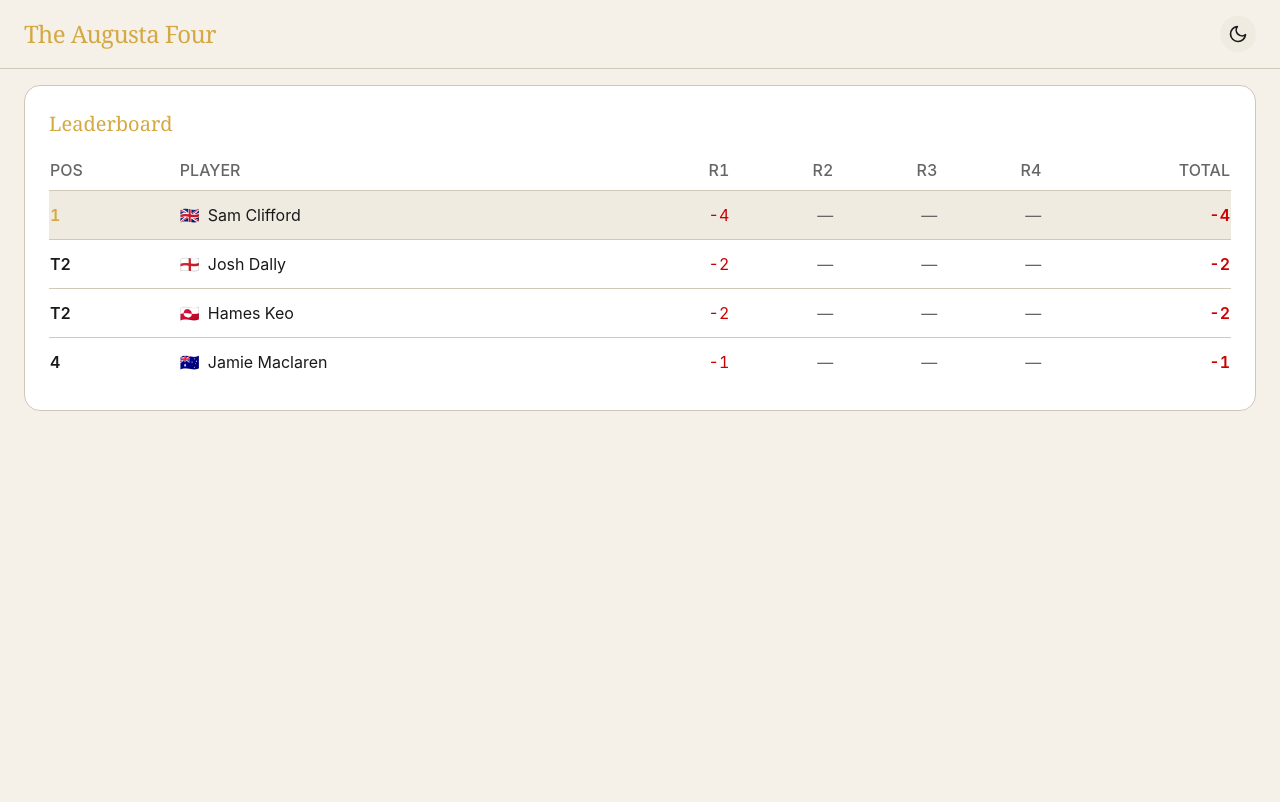
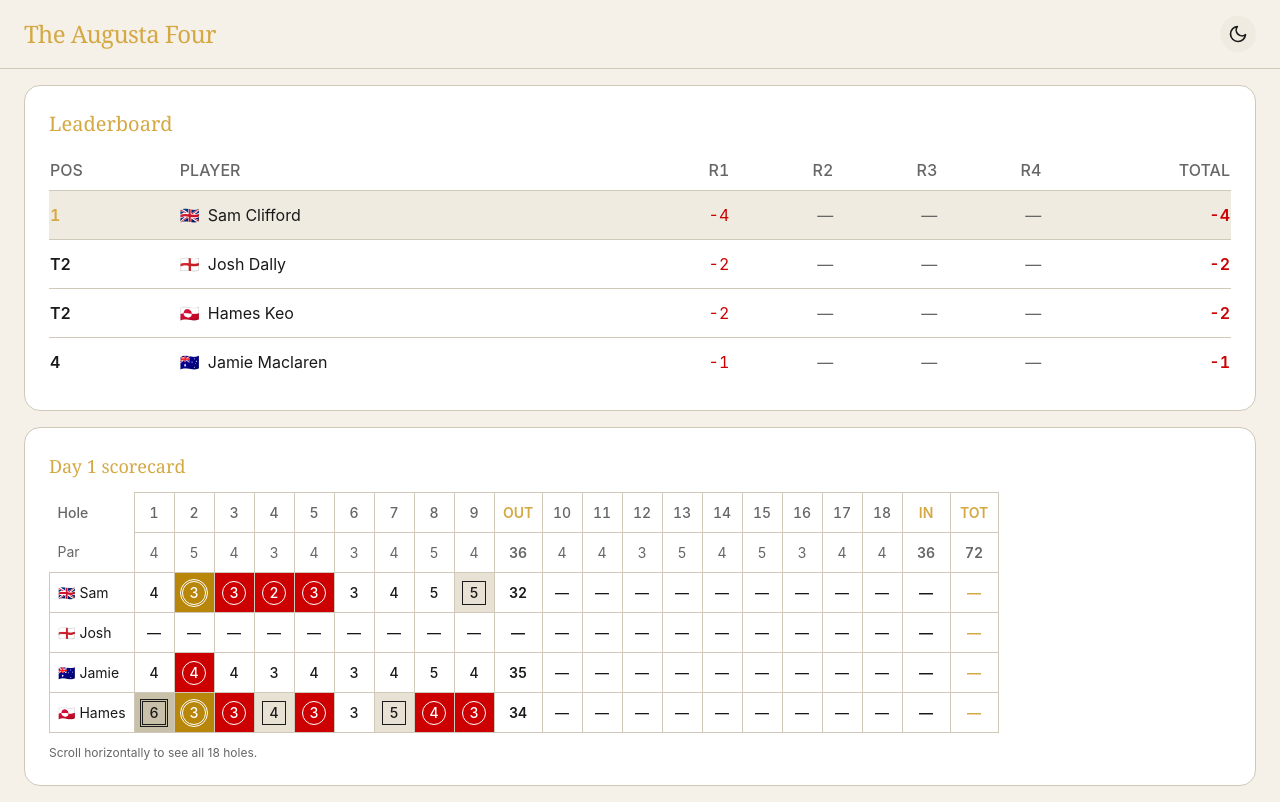
Before and after one commit to jameskeo126/webbers-golf-dashboard, a Next.js app: page / in a window 1280 px wide. Built offline with nearby package versions, Linux system fonts and the light colour scheme.

Commit message:
Add Scorecard component with hole winner highlighting

```diff
--- a/app/page.tsx
+++ b/app/page.tsx
@@ -1,11 +1,15 @@
 import { Header } from "@/components/Header"
 import { Leaderboard } from "@/components/Leaderboard"
+import { Scorecard } from "@/components/Scorecard"
+import { ROUNDS } from "@/data/rounds"
 
 export default function HomePage() {
+  const round1 = ROUNDS.find(r => r.roundNumber === 1)!
   return (
     <main>
       <Header />
       <Leaderboard />
+      <Scorecard round={round1} />
     </main>
   )
 }
--- /dev/null
+++ b/components/Scorecard.tsx
@@ -0,0 +1,139 @@
+import type { Round, PlayerId } from "@/data/types"
+import { PLAYERS } from "@/data/players"
+import { HOLE_PARS, FRONT_9_PAR, BACK_9_PAR } from "@/data/course"
+import { computeHoleWinner } from "@/lib/holeWinners"
+import { ROUNDS } from "@/data/rounds"
+import { ScoreCell } from "./ScoreCell"
+
+function sumStrokes(holes: { strokes: number | null }[], from: number, to: number): number | null {
+  let sum = 0
+  let any = false
+  for (let i = from; i < to; i++) {
+    const s = holes[i]?.strokes
+    if (s === null || s === undefined) continue
+    sum += s
+    any = true
+  }
+  return any ? sum : null
+}
+
+export function Scorecard({ round }: { round: Round }) {
+  return (
+    <section
+      className="mx-4 my-4 rounded-2xl p-4 sm:mx-6 sm:p-6"
+      style={{ backgroundColor: "var(--bg-surface)", border: "1px solid var(--border)" }}
+    >
+      <h3 className="font-serif text-lg mb-3" style={{ color: "var(--accent)" }}>
+        {round.label} scorecard
+      </h3>
+      <div className="overflow-x-auto">
+        <table className="border-collapse tabular text-xs sm:text-sm">
+          <thead>
+            <tr>
+              <th className="sticky left-0 px-2 py-1 text-left font-medium" style={{ backgroundColor: "var(--bg-surface)", color: "var(--text-muted)" }}>
+                Hole
+              </th>
+              {Array.from({ length: 9 }, (_, i) => (
+                <th key={i} className="h-10 w-10 text-center font-medium" style={{ color: "var(--text-muted)", border: "1px solid var(--border)" }}>{i + 1}</th>
+              ))}
+              <th className="h-10 w-12 text-center font-semibold" style={{ color: "var(--accent)", border: "1px solid var(--border)" }}>OUT</th>
+              {Array.from({ length: 9 }, (_, i) => (
+                <th key={i + 9} className="h-10 w-10 text-center font-medium" style={{ color: "var(--text-muted)", border: "1px solid var(--border)" }}>{i + 10}</th>
+              ))}
+              <th className="h-10 w-12 text-center font-semibold" style={{ color: "var(--accent)", border: "1px solid var(--border)" }}>IN</th>
+              <th className="h-10 w-12 text-center font-semibold" style={{ color: "var(--accent)", border: "1px solid var(--border)" }}>TOT</th>
+            </tr>
+            <tr>
+              <td className="sticky left-0 px-2 py-1 text-left" style={{ backgroundColor: "var(--bg-surface)", color: "var(--text-muted)" }}>
+                Par
+              </td>
+              {HOLE_PARS.slice(0, 9).map((p, i) => (
+                <td key={i} className="h-10 w-10 text-center" style={{ color: "var(--text-muted)", border: "1px solid var(--border)" }}>{p}</td>
+              ))}
+              <td className="h-10 w-12 text-center font-semibold" style={{ color: "var(--text-muted)", border: "1px solid var(--border)" }}>{FRONT_9_PAR}</td>
+              {HOLE_PARS.slice(9).map((p, i) => (
+                <td key={i + 9} className="h-10 w-10 text-center" style={{ color: "var(--text-muted)", border: "1px solid var(--border)" }}>{p}</td>
+              ))}
+              <td className="h-10 w-12 text-center font-semibold" style={{ color: "var(--text-muted)", border: "1px solid var(--border)" }}>{BACK_9_PAR}</td>
+              <td className="h-10 w-12 text-center font-semibold" style={{ color: "var(--text-muted)", border: "1px solid var(--border)" }}>{FRONT_9_PAR + BACK_9_PAR}</td>
+            </tr>
+          </thead>
+          <tbody>
+            {PLAYERS.map(player => {
+              const sc = round.scorecards[player.id]
+              const out = sumStrokes(sc.holes, 0, 9)
+              const inn = sumStrokes(sc.holes, 9, 18)
+              const tot = (out !== null && inn !== null) ? out + inn : null
+              return (
+                <tr key={player.id}>
+                  <td className="sticky left-0 px-2 py-1 text-left whitespace-nowrap" style={{ backgroundColor: "var(--bg-surface)", border: "1px solid var(--border)" }}>
+                    <span className="mr-1" aria-hidden="true">{player.flag}</span>
+                    <span>{player.displayName.split(" ")[0]}</span>
+                  </td>
+                  {sc.holes.slice(0, 9).map(hole => {
+                    const winner = computeHoleWinner(ROUNDS, round.id, hole.holeNumber)
+                    const isWinner = winner === player.id
+                    const isTie = winner === "tie" && hole.strokes !== null
+                    let tieHighlight = false
+                    if (isTie) {
+                      let min = Infinity
+                      for (const pid of ["sam","josh","jamie","keo"] as PlayerId[]) {
+                        const h = round.scorecards[pid].holes.find(x => x.holeNumber === hole.holeNumber)
+                        if (h && h.strokes !== null && h.strokes < min) min = h.strokes
+                      }
+                      tieHighlight = hole.strokes === min
+                    }
+                    return (
+                      <ScoreCell
+                        key={hole.holeNumber}
+                        strokes={hole.strokes}
+                        par={hole.par}
+                        isHoleWinner={isWinner || tieHighlight}
+                        isTie={tieHighlight}
+                      />
+                    )
+                  })}
+                  <td className="h-10 w-12 text-center font-semibold tabular" style={{ border: "1px solid var(--border)", color: "var(--text-primary)" }}>
+                    {out === null ? "—" : out}
+                  </td>
+                  {sc.holes.slice(9).map(hole => {
+                    const winner = computeHoleWinner(ROUNDS, round.id, hole.holeNumber)
+                    const isWinner = winner === player.id
+                    const isTie = winner === "tie" && hole.strokes !== null
+                    let tieHighlight = false
+                    if (isTie) {
+                      let min = Infinity
+                      for (const pid of ["sam","josh","jamie","keo"] as PlayerId[]) {
+                        const h = round.scorecards[pid].holes.find(x => x.holeNumber === hole.holeNumber)
+                        if (h && h.strokes !== null && h.strokes < min) min = h.strokes
+                      }
+                      tieHighlight = hole.strokes === min
+                    }
+                    return (
+                      <ScoreCell
+                        key={hole.holeNumber}
+                        strokes={hole.strokes}
+                        par={hole.par}
+                        isHoleWinner={isWinner || tieHighlight}
+                        isTie={tieHighlight}
+                      />
+                    )
+                  })}
+                  <td className="h-10 w-12 text-center font-semibold tabular" style={{ border: "1px solid var(--border)", color: "var(--text-primary)" }}>
+                    {inn === null ? "—" : inn}
+                  </td>
+                  <td className="h-10 w-12 text-center font-semibold tabular" style={{ border: "1px solid var(--border)", color: "var(--accent)" }}>
+                    {tot === null ? "—" : tot}
+                  </td>
+                </tr>
+              )
+            })}
+          </tbody>
+        </table>
+      </div>
+      <p className="mt-3 text-xs" style={{ color: "var(--text-muted)" }}>
+        Scroll horizontally to see all 18 holes.
+      </p>
+    </section>
+  )
+}
```
